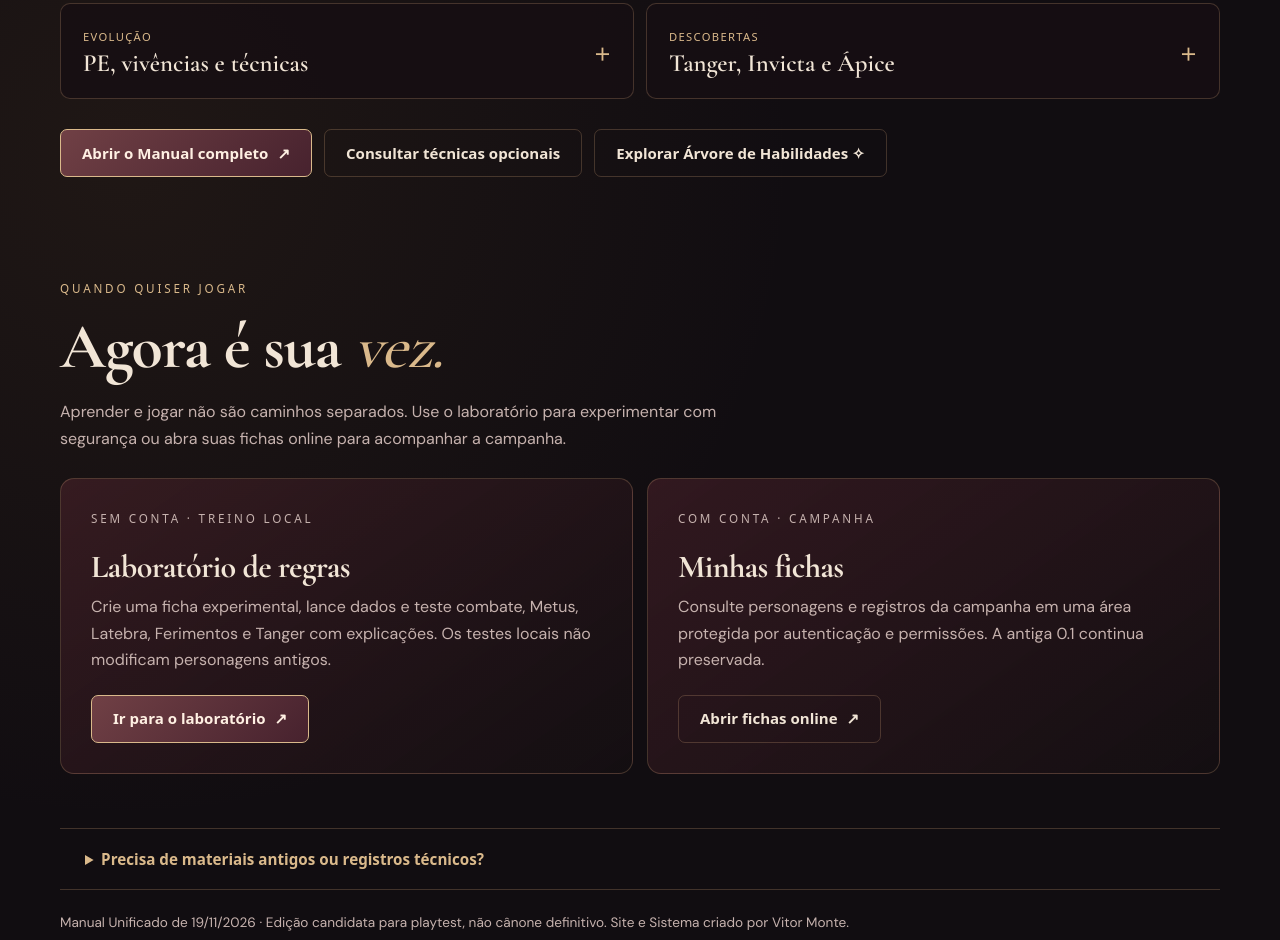
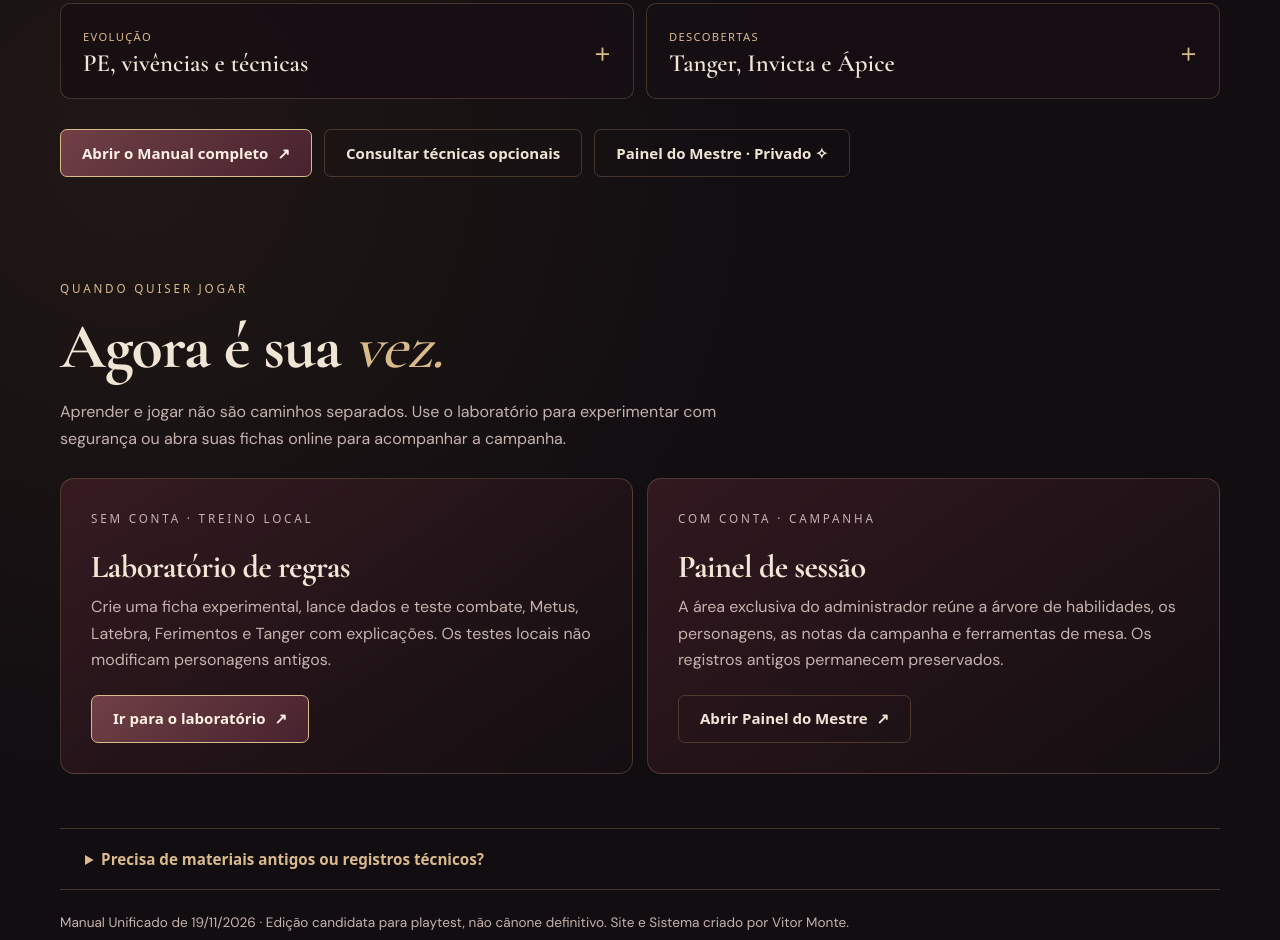
Before and after one commit to AizenXprog/haema-rpg, a plain HTML site: page sistema.html in a window 1280 px wide. Shown: the part 2339-3279 px from the top of the page. Drawn offline with nearby package versions, Linux system fonts and the light colour scheme; no server answers; a web font is replaced by a local one.

Commit message:
feat(mestre): substituir área antiga pela central de sessão em sistema.html

```diff
--- a/sistema.html
+++ b/sistema.html
@@ -75,7 +75,7 @@
     <details class="learning-topic"><summary><div><span>EVOLUÇÃO</span><strong>PE, vivências e técnicas</strong></div></summary><div class="learning-topic-body"><p>O candidato propõe <b>1 PE por sessão relevante</b> e mais <b>2 PE por arco concluído</b>. Aumentar dados custa PE e requer estudo ou experiência comprovada.</p><p>As <b>22 técnicas humanas</b> são opcionais: melhoram o domínio sobre ações possíveis, mas ninguém precisa comprá-las para ter ideias ou tentar uma manobra plausível.</p></div></details>
     <details class="learning-topic"><summary><div><span>DESCOBERTAS</span><strong>Tanger, Invicta e Ápice</strong></div></summary><div class="learning-topic-body"><p><b>Tanger</b> envolve a influência das Regências, condicionada a Despertar, descoberta e âncoras narrativas. Não é uma lista automática de feitiços.</p><p><b>Invicta</b> é um feito técnico raríssimo conquistado sob perigo real. Pode ser usada para um <b>Ápice</b> extraordinário em circunstâncias específicas. Essas regras ainda estão em playtest.</p></div></details>
    </div>
-   <div class="learning-actions"><a class="learning-button" href="manual-unificado.html">Abrir o Manual completo <span aria-hidden="true">↗</span></a><a class="learning-button secondary" href="tecnicas-unificadas.html">Consultar técnicas opcionais</a><a class="learning-button secondary" href="arvore.html">Explorar Árvore de Habilidades ✧</a></div>
+   <div class="learning-actions"><a class="learning-button" href="manual-unificado.html">Abrir o Manual completo <span aria-hidden="true">↗</span></a><a class="learning-button secondary" href="tecnicas-unificadas.html">Consultar técnicas opcionais</a><a class="learning-button secondary" href="painel-mestre.html">Painel do Mestre · Privado ✧</a></div>
   </div>
  </section>
  <section class="learning-section" id="praticar" aria-labelledby="learning-tools">
@@ -85,9 +85,9 @@
    <p class="learning-section-lead">Aprender e jogar não são caminhos separados. Use o laboratório para experimentar com segurança ou abra suas fichas online para acompanhar a campanha.</p>
    <div class="learning-next">
     <article class="learning-next-card"><p class="learning-eyebrow">SEM CONTA · TREINO LOCAL</p><h3>Laboratório de regras</h3><p>Crie uma ficha experimental, lance dados e teste combate, Metus, Latebra, Ferimentos e Tanger com explicações. Os testes locais não modificam personagens antigos.</p><a class="learning-button" href="laboratorio-unificado.html">Ir para o laboratório <span aria-hidden="true">↗</span></a></article>
-    <article class="learning-next-card"><p class="learning-eyebrow">COM CONTA · CAMPANHA</p><h3>Minhas fichas</h3><p>Consulte personagens e registros da campanha em uma área protegida por autenticação e permissões. A antiga 0.1 continua preservada.</p><a class="learning-button secondary" href="fichas.html?secao=characters">Abrir fichas online <span aria-hidden="true">↗</span></a></article>
+    <article class="learning-next-card"><p class="learning-eyebrow">COM CONTA · CAMPANHA</p><h3>Painel de sessão</h3><p>A área exclusiva do administrador reúne a árvore de habilidades, os personagens, as notas da campanha e ferramentas de mesa. Os registros antigos permanecem preservados.</p><a class="learning-button secondary" href="painel-mestre.html">Abrir Painel do Mestre <span aria-hidden="true">↗</span></a></article>
    </div>
-   <details class="learning-archive"><summary>Precisa de materiais antigos ou registros técnicos?</summary><p>O Manual Vivo 0.1, a Mesa legada e o histórico de atualizações continuam acessíveis por compatibilidade. Eles usam regras anteriores: não misture os cálculos com os do Manual Unificado experimental.</p><div class="learning-archive-links"><a href="manual.html">Manual Vivo 0.1</a><a href="mesa.html">Mesa e ficha antiga</a><a href="atualizacoes.html">Histórico de atualizações</a></div></details>
+   <details class="learning-archive"><summary>Precisa de materiais antigos ou registros técnicos?</summary><p>O Manual Vivo 0.1, a Mesa legada e o histórico de atualizações continuam acessíveis por compatibilidade. Eles usam regras anteriores: não misture os cálculos com os do Manual Unificado experimental.</p><div class="learning-archive-links"><a href="manual.html">Manual Vivo 0.1</a><a href="painel-mestre.html">Painel do Mestre</a><a href="atualizacoes.html">Histórico de atualizações</a></div></details>
    <p class="learning-footnote">Manual Unificado de 19/11/2026 · Edição candidata para playtest, não cânone definitivo. <span>Site e Sistema criado por Vitor Monte.</span></p>
   </div>
  </section>
```
